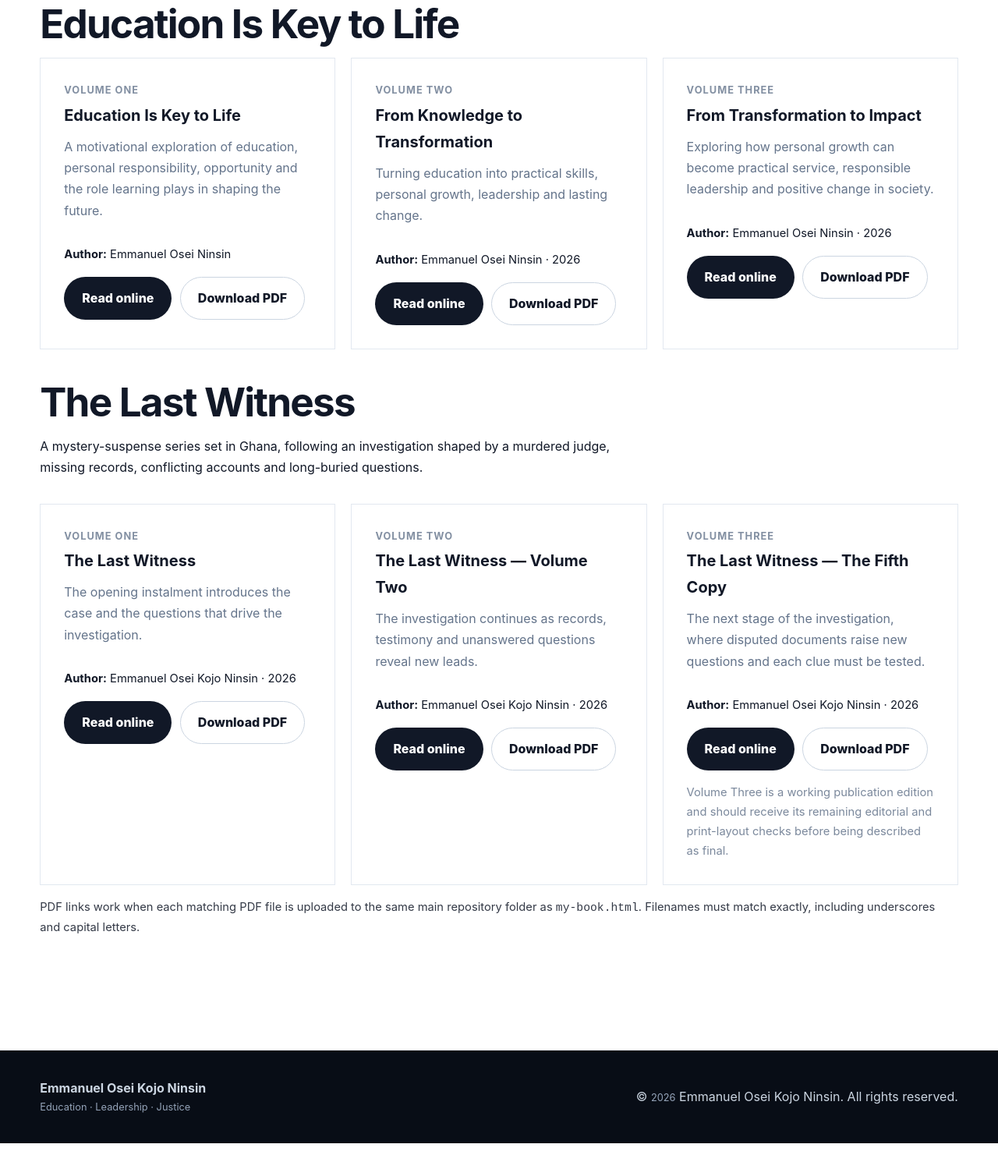
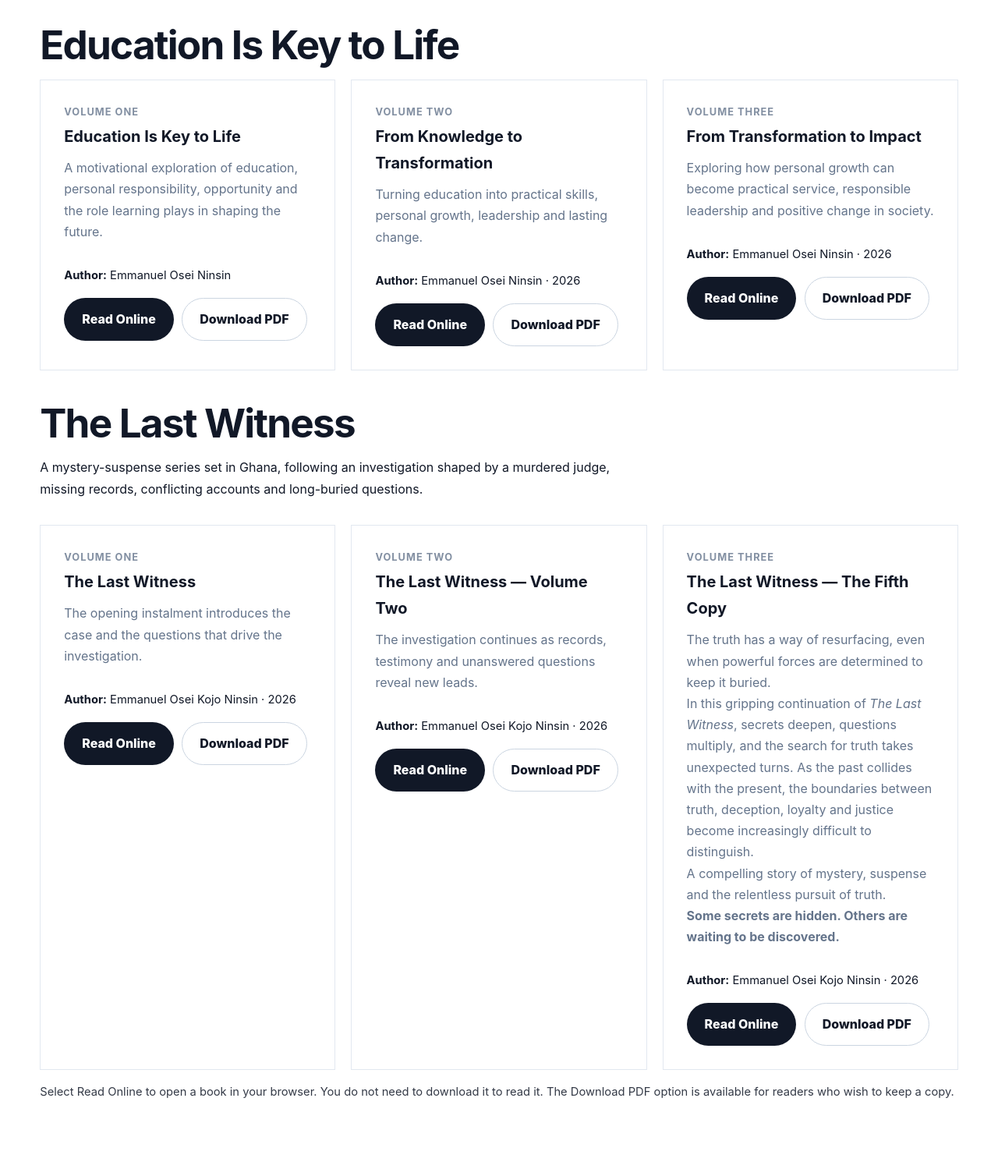
Before and after one commit to oboytender2-collab/Emmanuelninsin.com, a plain HTML site: page my-book.html in a window 1280 px wide. Shown: the part 372-1880 px from the top of the page at 78% size. Before the commit the page ends 1838 px from the top, so only its background shows below. Drawn offline with Linux system fonts and the light colour scheme.

Commit message:
Update my-book.html

```diff
--- a/my-book.html
+++ b/my-book.html
@@ -1,3 +1,4 @@
+
 <!DOCTYPE html>
 <html lang="en">
 <head>
@@ -6,25 +7,107 @@
   <meta name="description" content="Explore books by Emmanuel Osei Kojo Ninsin: Education Is Key to Life and The Last Witness mystery-suspense series.">
   <link rel="stylesheet" href="styles.css">
   <title>My Books | Emmanuel Osei Kojo Ninsin</title>
+
   <style>
-    .books-intro{max-width:760px;margin-bottom:2rem;line-height:1.7}
-    .book-group{margin:2.5rem 0}
-    .book-group>h2{margin-bottom:1rem}
-    .book-cards{display:grid;grid-template-columns:repeat(auto-fit,minmax(min(100%,270px),1fr));gap:1.25rem}
-    .book-card{height:100%;display:flex;flex-direction:column}
-    .book-tag{font-size:.8rem;text-transform:uppercase;letter-spacing:.08em;font-weight:700;opacity:.8}
-    .book-card h3{margin-top:.25rem}
-    .book-meta{margin-top:auto;padding-top:1rem;font-size:.92rem}
-    .book-actions{display:flex;flex-wrap:wrap;gap:.65rem;margin-top:1rem}
-    .book-actions .btn{display:inline-block;text-decoration:none;text-align:center}
-    .book-note{font-size:.92rem;opacity:.85;margin-top:1rem}
+    .books-intro {
+      max-width: 760px;
+      margin-bottom: 2rem;
+      line-height: 1.7;
+    }
+
+    .book-group {
+      margin: 2.5rem 0;
+    }
+
+    .book-group > h2 {
+      margin-bottom: 1rem;
+    }
+
+    .book-cards {
+      display: grid;
+      grid-template-columns: repeat(
+        auto-fit,
+        minmax(min(100%, 270px), 1fr)
+      );
+      gap: 1.25rem;
+    }
+
+    .book-card {
+      height: 100%;
+      display: flex;
+      flex-direction: column;
+    }
+
+    .book-tag {
+      font-size: .8rem;
+      text-transform: uppercase;
+      letter-spacing: .08em;
+      font-weight: 700;
+      opacity: .8;
+    }
+
+    .book-card h3 {
+      margin-top: .25rem;
+    }
+
+    .book-meta {
+      margin-top: auto;
+      padding-top: 1rem;
+      font-size: .92rem;
+    }
+
+    .book-actions {
+      display: flex;
+      flex-wrap: wrap;
+      gap: .65rem;
+      margin-top: 1rem;
+    }
+
+    .book-actions .btn {
+      display: inline-block;
+      text-decoration: none;
+      text-align: center;
+      cursor: pointer;
+    }
+
+    .book-note {
+      font-size: .92rem;
+      opacity: .85;
+      margin-top: 1rem;
+      line-height: 1.7;
+    }
+
+    .book-card p {
+      line-height: 1.7;
+    }
+
+    .book-actions .primary {
+      min-width: 120px;
+    }
+
+    @media(max-width: 600px) {
+      .book-actions {
+        flex-direction: column;
+      }
+
+      .book-actions .btn {
+        width: 100%;
+        box-sizing: border-box;
+      }
+    }
   </style>
 </head>
+
 <body>
+
 <header class="site-header">
   <nav class="navbar container" aria-label="Main navigation">
     <a class="brand" href="index.html">EOKN<span>.</span></a>
-    <button class="menu-toggle" aria-label="Open navigation" aria-expanded="false">☰</button>
+
+    <button class="menu-toggle"
+      aria-label="Open navigation"
+      aria-expanded="false">☰</button>
+
     <ul class="nav-links">
       <li><a href="index.html">Home</a></li>
       <li><a href="my-story.html">About Me</a></li>
@@ -40,101 +123,325 @@
 <main>
   <section class="section">
     <div class="container">
+
       <p class="eyebrow">MY BOOKS AND PUBLICATIONS</p>
+
       <h1>My Books</h1>
-      <p class="books-intro">Welcome to my book collection. Explore <em>Education Is Key to Life</em>, a series about learning, personal growth, leadership and positive change, alongside <em>The Last Witness</em>, a Ghana-set mystery-suspense series. Use the buttons to read each PDF online or download it.</p>
+
+      <p class="books-intro">
+        Welcome to my book collection. Explore
+        <em>Education Is Key to Life</em>, a series about
+        learning, personal growth, leadership and positive
+        change, alongside <em>The Last Witness</em>, a
+        Ghana-set mystery-suspense series.
+
+        All books can be read online directly through
+        the reading links. Downloading is optional.
+      </p>
+
+      <!-- EDUCATION IS KEY TO LIFE -->
 
       <section class="book-group" aria-labelledby="education-series">
+
         <h2 id="education-series">Education Is Key to Life</h2>
+
         <div class="book-cards">
+
+          <!-- VOLUME ONE -->
+
           <article class="card book-card">
+
             <p class="book-tag">Volume One</p>
+
             <h3>Education Is Key to Life</h3>
-            <p>A motivational exploration of education, personal responsibility, opportunity and the role learning plays in shaping the future.</p>
-            <p class="book-meta"><strong>Author:</strong> Emmanuel Osei Ninsin</p>
+
+            <p>
+              A motivational exploration of education,
+              personal responsibility, opportunity and
+              the role learning plays in shaping the future.
+            </p>
+
+            <p class="book-meta">
+              <strong>Author:</strong> Emmanuel Osei Ninsin
+            </p>
+
             <div class="book-actions">
-              <a class="btn primary" href="Education_Is_Key_to_Life_Print_Ready.pdf" target="_blank" rel="noopener">Read online</a>
-              <a class="btn secondary" href="Education_Is_Key_to_Life_Print_Ready.pdf" download>Download PDF</a>
+
+              <a class="btn primary"
+                href="Education_Is_Key_to_Life_Print_Ready.pdf"
+                target="_blank"
+                rel="noopener">
+                Read Online
+              </a>
+
+              <a class="btn secondary"
+                href="Education_Is_Key_to_Life_Print_Ready.pdf"
+                download>
+                Download PDF
+              </a>
+
             </div>
           </article>
+
+          <!-- VOLUME TWO -->
+
           <article class="card book-card">
+
             <p class="book-tag">Volume Two</p>
+
             <h3>From Knowledge to Transformation</h3>
-            <p>Turning education into practical skills, personal growth, leadership and lasting change.</p>
-            <p class="book-meta"><strong>Author:</strong> Emmanuel Osei Ninsin · 2026</p>
+
+            <p>
+              Turning education into practical skills,
+              personal growth, leadership and lasting change.
+            </p>
+
+            <p class="book-meta">
+              <strong>Author:</strong> Emmanuel Osei Ninsin · 2026
+            </p>
+
             <div class="book-actions">
-              <a class="btn primary" href="Education_Is_Key_to_Life_Volume_Two_Print_Ready_Clean.pdf" target="_blank" rel="noopener">Read online</a>
-              <a class="btn secondary" href="Education_Is_Key_to_Life_Volume_Two_Print_Ready_Clean.pdf" download>Download PDF</a>
+
+              <a class="btn primary"
+                href="Education_Is_Key_to_Life_Volume_Two_Print_Ready_Clean.pdf"
+                target="_blank"
+                rel="noopener">
+                Read Online
+              </a>
+
+              <a class="btn secondary"
+                href="Education_Is_Key_to_Life_Volume_Two_Print_Ready_Clean.pdf"
+                download>
+                Download PDF
+              </a>
+
             </div>
           </article>
+
+          <!-- VOLUME THREE -->
+
           <article class="card book-card">
+
             <p class="book-tag">Volume Three</p>
+
             <h3>From Transformation to Impact</h3>
-            <p>Exploring how personal growth can become practical service, responsible leadership and positive change in society.</p>
-            <p class="book-meta"><strong>Author:</strong> Emmanuel Osei Ninsin · 2026</p>
+
+            <p>
+              Exploring how personal growth can become
+              practical service, responsible leadership
+              and positive change in society.
+            </p>
+
+            <p class="book-meta">
+              <strong>Author:</strong> Emmanuel Osei Ninsin · 2026
+            </p>
+
             <div class="book-actions">
-              <a class="btn primary" href="Volume_Three_From_Transformation_to_Impact_2.pdf" target="_blank" rel="noopener">Read online</a>
-              <a class="btn secondary" href="Volume_Three_From_Transformation_to_Impact_2.pdf" download>Download PDF</a>
+
+              <a class="btn primary"
+                href="Volume_Three_From_Transformation_to_Impact_2.pdf"
+                target="_blank"
+                rel="noopener">
+                Read Online
+              </a>
+
+              <a class="btn secondary"
+                href="Volume_Three_From_Transformation_to_Impact_2.pdf"
+                download>
+                Download PDF
+              </a>
+
             </div>
           </article>
+
         </div>
       </section>
 
+      <!-- THE LAST WITNESS -->
+
       <section class="book-group" aria-labelledby="last-witness-series">
+
         <h2 id="last-witness-series">The Last Witness</h2>
-        <p class="books-intro">A mystery-suspense series set in Ghana, following an investigation shaped by a murdered judge, missing records, conflicting accounts and long-buried questions.</p>
+
+        <p class="books-intro">
+          A mystery-suspense series set in Ghana, following
+          an investigation shaped by a murdered judge,
+          missing records, conflicting accounts and
+          long-buried questions.
+        </p>
+
         <div class="book-cards">
+
+          <!-- VOLUME ONE -->
+
           <article class="card book-card">
+
             <p class="book-tag">Volume One</p>
+
             <h3>The Last Witness</h3>
-            <p>The opening instalment introduces the case and the questions that drive the investigation.</p>
-            <p class="book-meta"><strong>Author:</strong> Emmanuel Osei Kojo Ninsin · 2026</p>
+
+            <p>
+              The opening instalment introduces the case
+              and the questions that drive the investigation.
+            </p>
+
+            <p class="book-meta">
+              <strong>Author:</strong> Emmanuel Osei Kojo Ninsin · 2026
+            </p>
+
             <div class="book-actions">
-              <a class="btn primary" href="The_Last_Witness_COMPLETE_PRINT_READY_Corrected.pdf" target="_blank" rel="noopener">Read online</a>
-              <a class="btn secondary" href="The_Last_Witness_COMPLETE_PRINT_READY_Corrected.pdf" download>Download PDF</a>
+
+              <a class="btn primary"
+                href="The_Last_Witness_COMPLETE_PRINT_READY_Corrected.pdf"
+                target="_blank"
+                rel="noopener">
+                Read Online
+              </a>
+
+              <a class="btn secondary"
+                href="The_Last_Witness_COMPLETE_PRINT_READY_Corrected.pdf"
+                download>
+                Download PDF
+              </a>
+
             </div>
           </article>
+
+          <!-- VOLUME TWO -->
+
           <article class="card book-card">
+
             <p class="book-tag">Volume Two</p>
+
             <h3>The Last Witness — Volume Two</h3>
-            <p>The investigation continues as records, testimony and unanswered questions reveal new leads.</p>
-            <p class="book-meta"><strong>Author:</strong> Emmanuel Osei Kojo Ninsin · 2026</p>
+
+            <p>
+              The investigation continues as records,
+              testimony and unanswered questions reveal
+              new leads.
+            </p>
+
+            <p class="book-meta">
+              <strong>Author:</strong> Emmanuel Osei Kojo Ninsin · 2026
+            </p>
+
             <div class="book-actions">
-              <a class="btn primary" href="The_Last_Witness_Volume_Two.pdf" target="_blank" rel="noopener">Read online</a>
-              <a class="btn secondary" href="The_Last_Witness_Volume_Two.pdf" download>Download PDF</a>
+
+              <a class="btn primary"
+                href="The_Last_Witness_Volume_Two.pdf"
+                target="_blank"
+                rel="noopener">
+                Read Online
+              </a>
+
+              <a class="btn secondary"
+                href="The_Last_Witness_Volume_Two.pdf"
+                download>
+                Download PDF
+              </a>
+
             </div>
           </article>
+
+          <!-- VOLUME THREE: THE FIFTH COPY -->
+
           <article class="card book-card">
+
             <p class="book-tag">Volume Three</p>
+
             <h3>The Last Witness — The Fifth Copy</h3>
-            <p>The next stage of the investigation, where disputed documents raise new questions and each clue must be tested.</p>
-            <p class="book-meta"><strong>Author:</strong> Emmanuel Osei Kojo Ninsin · 2026</p>
+
+            <p>
+              The truth has a way of resurfacing, even when
+              powerful forces are determined to keep it buried.
+            </p>
+
+            <p>
+              In this gripping continuation of
+              <em>The Last Witness</em>, secrets deepen,
+              questions multiply, and the search for truth
+              takes unexpected turns. As the past collides
+              with the present, the boundaries between truth,
+              deception, loyalty and justice become
+              increasingly difficult to distinguish.
+            </p>
+
+            <p>
+              A compelling story of mystery, suspense and
+              the relentless pursuit of truth.
+            </p>
+
+            <p>
+              <strong>
+                Some secrets are hidden. Others are waiting
+                to be discovered.
+              </strong>
+            </p>
+
+            <p class="book-meta">
+              <strong>Author:</strong> Emmanuel Osei Kojo Ninsin · 2026
+            </p>
+
             <div class="book-actions">
-              <a class="btn primary" href="The_Last_Witness_Volume_Three.pdf" target="_blank" rel="noopener">Read online</a>
-              <a class="btn secondary" href="The_Last_Witness_Volume_Three.pdf" download>Download PDF</a>
+
+              <a class="btn primary"
+                href="The_Last_Witness_Volume_Three.pdf"
+                target="_blank"
+                rel="noopener">
+                Read Online
+              </a>
+
+              <a class="btn secondary"
+                href="The_Last_Witness_Volume_Three.pdf"
+                download>
+                Download PDF
+              </a>
+
             </div>
-            <p class="book-note">Volume Three is a working publication edition and should receive its remaining editorial and print-layout checks before being described as final.</p>
           </article>
+
         </div>
-        <p class="book-note">PDF links work when each matching PDF file is uploaded to the same main repository folder as <code>my-book.html</code>. Filenames must match exactly, including underscores and capital letters.</p>
+
+        <p class="book-note">
+          Select Read Online to open a book in your browser.
+          You do not need to download it to read it.
+          The Download PDF option is available for readers
+          who wish to keep a copy.
+        </p>
+
       </section>
+
     </div>
   </section>
 </main>
 
 <footer class="footer">
+
   <div class="container footer-inner">
+
     <div>
       <strong>Emmanuel Osei Kojo Ninsin</strong>
       <span>Education · Leadership · Justice</span>
     </div>
-    <p>© <span id="year">2026</span> Emmanuel Osei Kojo Ninsin. All rights reserved.</p>
+
+    <p>
+      © <span id="year">2026</span>
+      Emmanuel Osei Kojo Ninsin. All rights reserved.
+    </p>
+
   </div>
+
 </footer>
+
 <script src="script.js"></script>
+
 <script>
   const yearElement = document.getElementById('year');
-  if (yearElement) yearElement.textContent = new Date().getFullYear();
+
+  if (yearElement) {
+    yearElement.textContent = new Date().getFullYear();
+  }
 </script>
+
 </body>
 </html>
```
